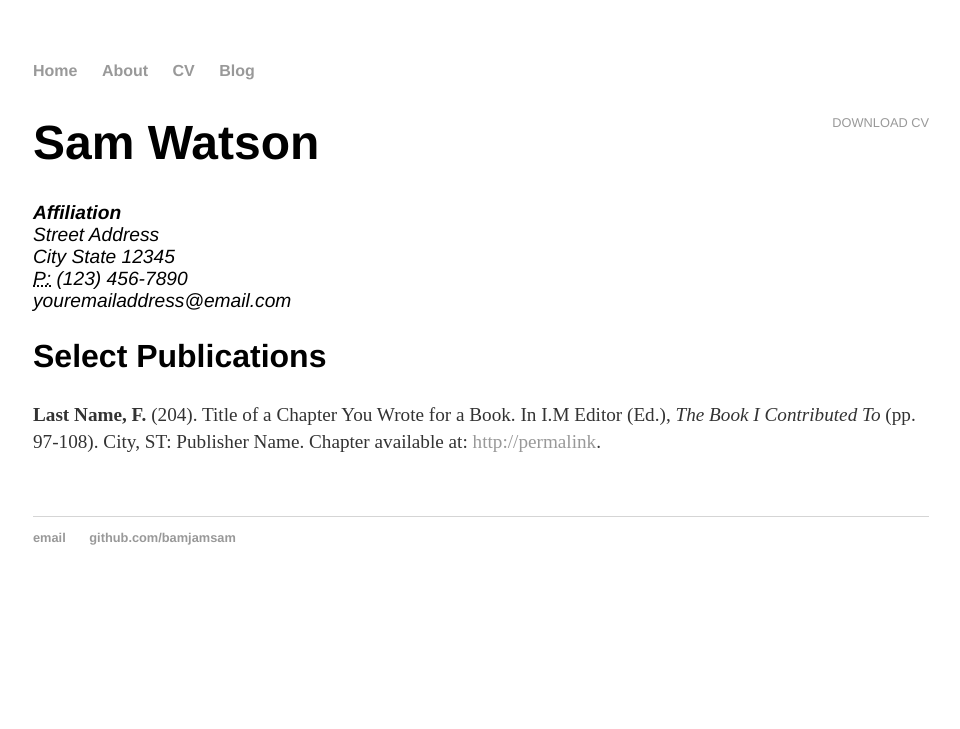
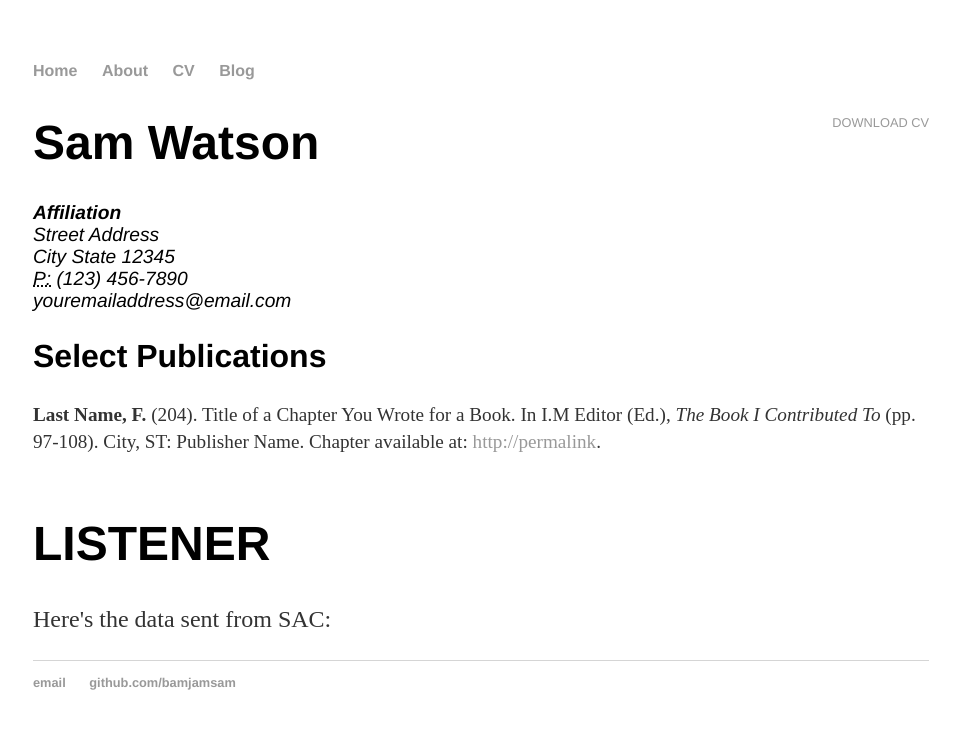
Before and after one commit to bamjamsam/bamjamsam.github.io, a Jekyll site: the page built from cv/index.html, in a window 1280 px wide. Shown: the top 729 px of the page, without its empty margins (159-1119 px from the left). Built offline with Jekyll 4.4.1, drawn with Linux system fonts in a browser that asks for light colours; part of the change alters nothing that is shown.

Commit message:
Update index.html

```diff
--- a/cv/index.html
+++ b/cv/index.html
@@ -20,3 +20,39 @@ title: CV of Your Name
 
 
 	</div>
+
+<div>
+<h1>LISTENER</h1>
+<p>Here's the data sent from SAC:</p>
+<p id="sac"></p>
+<p id="jsp"></p>
+</div>
+<script>
+//add an EventListener to handle the postMessage call from SAC
+window.addEventListener('message', function(e) {
+//var event,obj, i, x = "";
+var obj;
+//set obj to the JSON object passed in the message
+obj = JSON.parse(e.data);
+//display the number of records received from SAC
+document.getElementById("sac").innerHTML = obj.data.length +" records passed from SAC";
+//call the getPost() function and pass in the JSON object
+getPost(obj);
+}, false);
+//use this function to send the JSON object to the JSP page and listen for the results of the
+upload
+function getPost(obj){
+var loadData=new XMLHttpRequest();
+loadData.onreadystatechange=function()
+{
+if (loadData.readyState==4 && loadData.status==200)
+{
+document.getElementById("jsp").innerHTML = loadData.responseText;
+window.parent.postMessage(loadData.responseText,"*");
+}
+}
+loadData.open("POST","loadRecords.jsp",true);
+loadData.setRequestHeader("Content-type", "application/x-www-form-urlencoded");
+loadData.send("data="+JSON.stringify(obj));
+}
+</script>
```
